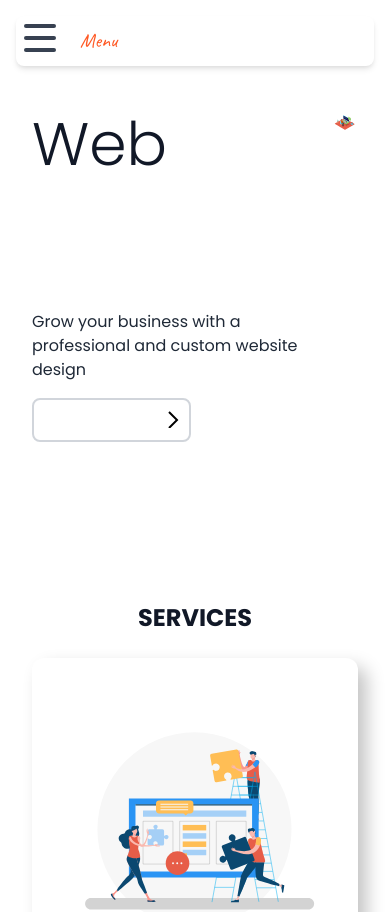
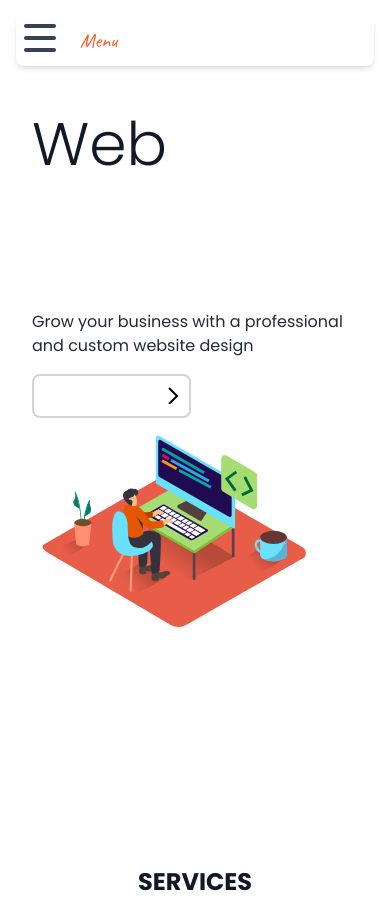
Before and after one commit to skystanoyevitch/sky-portfolio, a React (Create React App) app: page / in a window 390 px wide. Shown: the top 912 px of the page. Built offline with nearby package versions, Linux system fonts and the light colour scheme.

Commit message:
mobile: fixed bug where icon wouldn't show up

```diff
--- a/src/Pages/Home/Components/Hero.jsx
+++ b/src/Pages/Home/Components/Hero.jsx
@@ -12,9 +12,9 @@ function Hero() {
 	}, [navigate]);
 
 	return (
-		<div className="w-screen h-[70vh] lg:h-[90vh]">
+		<div className="w-screen h-[70vh] lg:h-[90vh] mb-12">
 			<div className="lg:h-full">
-				<div className="container mx-auto flex p-8 lg:p-0 lg:h-full">
+				<div className="container mx-auto flex flex-col lg:flex-row p-8 lg:p-0 lg:h-full">
 					<div className="flex flex-col flex-1 justify-center">
 						<h1 className="text-6xl lg:text-8xl font-poppins font-light text-gray-900">
 							<span className="">Web</span> <span className="animate-text bg-clip-text text-transparent bg-gradient-to-r from-cyan-500 via-indigo-500 to-[#e75d48]">Designer | Developer</span>
@@ -32,7 +32,7 @@ function Hero() {
 							</button>
 						</a>
 					</div>
-					<div className=" flex-auto bg-heroImg bg-no-repeat"></div>
+					<div className="h-60 w-80 lg:w-full lg:h-full lg:flex-1 lg:mt-20 bg-heroImg bg-no-repeat"></div>
 				</div>
 			</div>
 		</div>
```
